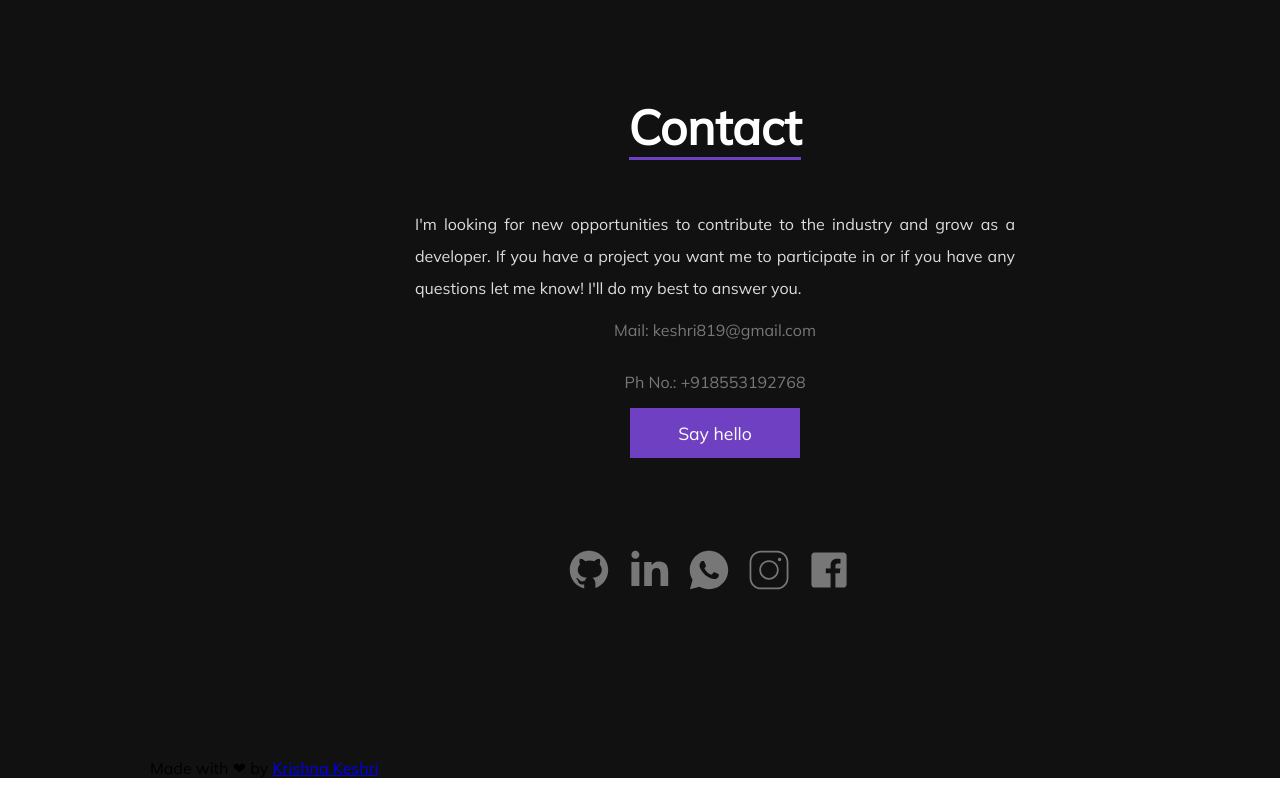
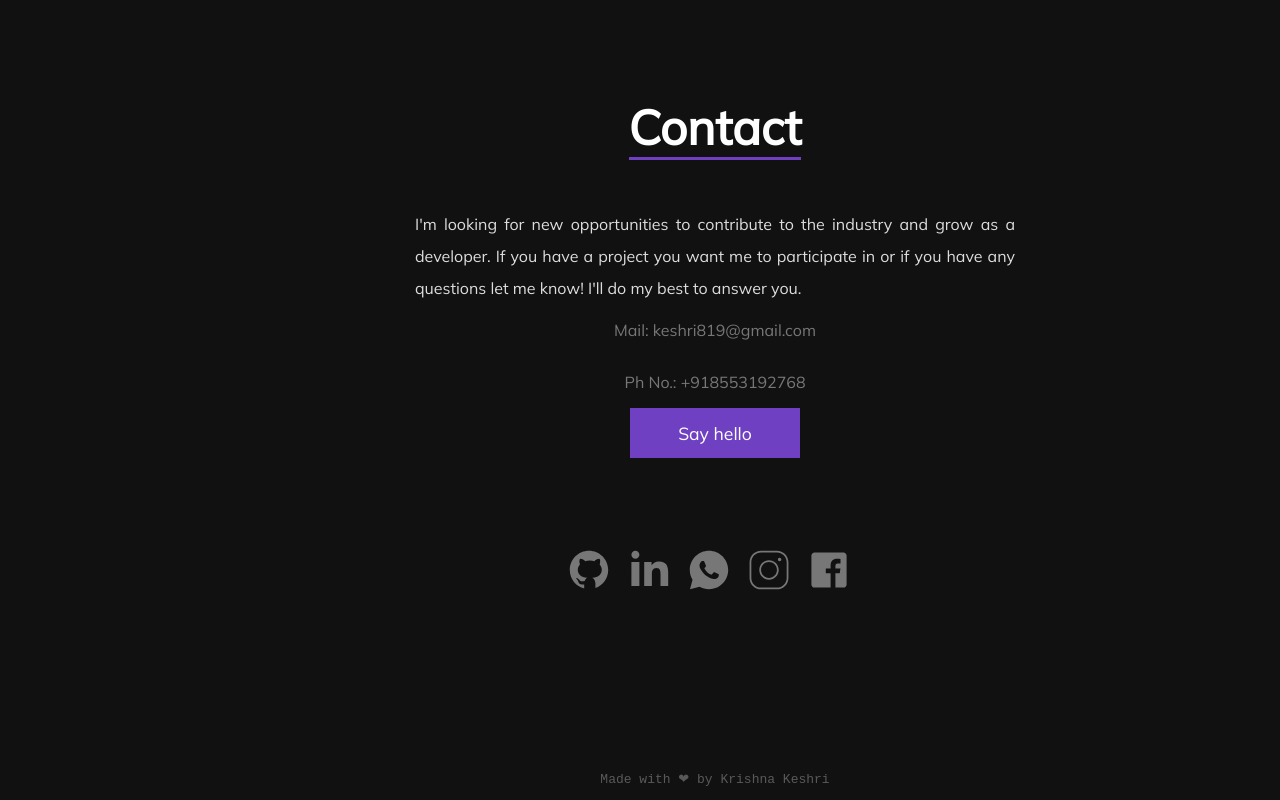
Before and after one commit to KrishnaKumarKeshri96/portfolio-v2, a React (Create React App) app: page / in a window 1280 px wide. Shown: the part 3619-4419 px from the top of the page. Before the commit the page ends 4397 px from the top, so only its background shows below. Built offline with nearby package versions, Linux system fonts and the light colour scheme.

Commit message:
Footer Designing Done

```diff
--- a/src/scss/main.scss
+++ b/src/scss/main.scss
@@ -21,3 +21,5 @@
 @import "sections/projects.scss";
 
 @import "sections/contact.scss";
+
+@import "sections/footer.scss";
--- /dev/null
+++ b/src/scss/sections/footer.scss
@@ -0,0 +1,18 @@
+footer {
+  display: flex;
+  justify-content: center;
+  align-items: center;
+  padding: 1em 0;
+  font-family: monospace;
+  color: $white;
+  opacity: 0.3;
+
+  a {
+    color: $white;
+    text-decoration: none;
+
+    &:hover {
+      text-decoration: underline;
+    }
+  }
+}
```
